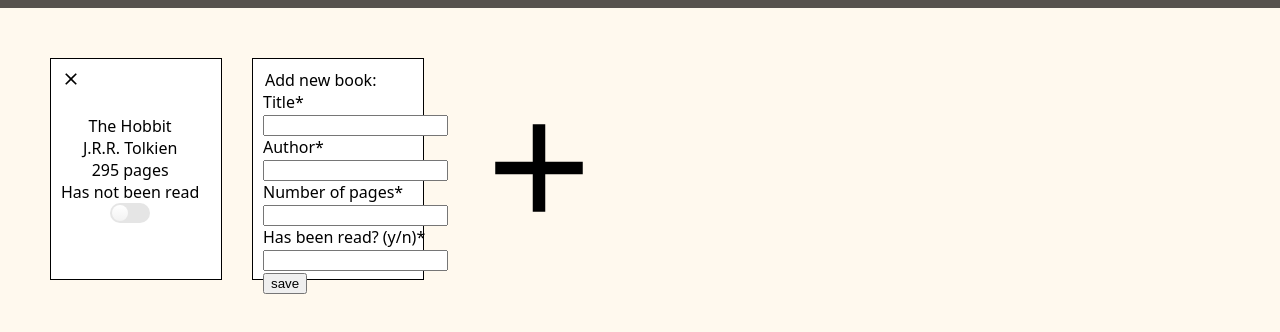
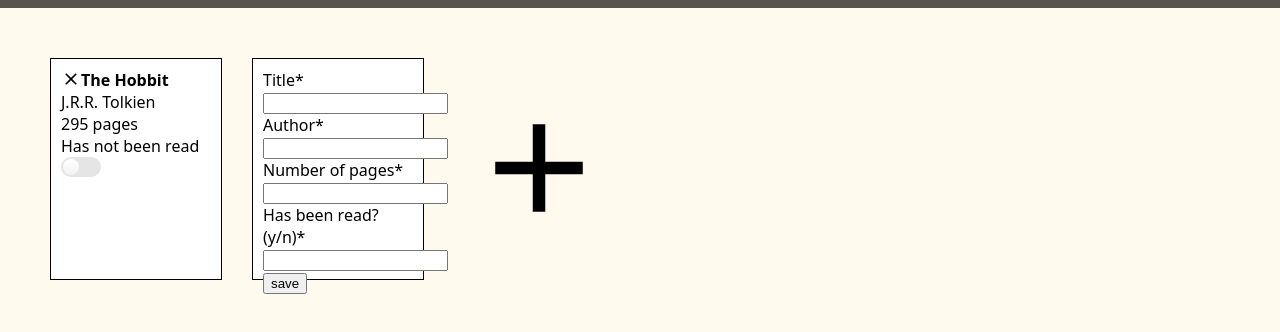
Before and after one commit to rey301/my-library, a plain HTML site: page index.html in a window 1280 px wide. Both pictures are taken after a click on the element 337 px from the left and 320 px from the top of the page. Shown: the part 152-484 px from the top of the page. Drawn offline with Linux system fonts and the light colour scheme.

Commit message:
Update styling

```diff
--- a/book.js
+++ b/book.js
@@ -15,7 +15,7 @@ function Book(title, author, pages, read) {
 		console.log(`${this.title} by ${this.author}, ${this.pages} pages, ${this.readMsg}`);
 	};
 }
-
+// using the form values, add the new book to the library
 function addBookToLibrary(event) {
 	event.preventDefault();
 
@@ -29,11 +29,13 @@ function addBookToLibrary(event) {
 	addNewBook(myLibrary[myLibrary.length-1], myLibrary.length-1);
 }
 
-function createCardItem(name, id) {
-	let li = document.createElement('li');
-	li.textContent = name;
-	li.id = id;
-	return li;
+function createCardItem(name, id, className) {
+	let div = document.createElement('div');
+	div.textContent = name;
+	div.id= id;
+	div.className = className;
+	div.classList.add('info');
+	return div;
 }
 
 function checkRead() {
@@ -57,10 +59,10 @@ function addNewBook(book, id) {
 	// book information
 	let bookInfo = document.createElement('div');
 	bookInfo.className = 'bookInfo';
-	bookInfo.appendChild(createCardItem(book.title, 'title-' + id));
-	bookInfo.appendChild(createCardItem(book.author, 'author-' + id));
-	bookInfo.appendChild(createCardItem(book.pages + ' pages', 'pages-'+id));
-	bookInfo.appendChild(createCardItem(book.readMsg, 'read-'+id));
+
+	bookInfo.appendChild(createCardItem(book.author, 'author-' + id, 'author'));
+	bookInfo.appendChild(createCardItem(book.pages + ' pages', 'pages-'+id, 'pages'));
+	bookInfo.appendChild(createCardItem(book.readMsg, 'read-'+id, 'read'));
 
 	// checkbox to check if book has been read
 	let readSwitch = document.createElement('label');
@@ -89,6 +91,7 @@ function addNewBook(book, id) {
 	bookCard.className = 'book card';
 	bookCard.id = 'book-'+ id;
 	bookCard.appendChild(closeIcon);
+	bookCard.appendChild(createCardItem(book.title, 'title-' + id, 'title'));
 	bookCard.appendChild(bookInfo);
 
 	// add to library container
@@ -103,19 +106,16 @@ function addNewBook(book, id) {
 
 	addCard.appendChild(addIcon);
 
-	// when clicked create a new form within a card
+	// when clicked create a new book form within a card
 	addCard.addEventListener('click', function() {
-		// check if a for is present, if so user must complete it before adding a new book
+		// check if a form hasn't been saved, if so user must complete it before adding a new book
 		if (!document.getElementById('form')) {
 			document.getElementById('addCard').remove();
 			let formCard = createFormCard();
 			libraryContainer.appendChild(formCard);
 			libraryContainer.appendChild(addCard);
 		}
-
 	});
-
-
 
 	libraryContainer.appendChild(bookCard);
 
@@ -147,16 +147,13 @@ function addNewBook(book, id) {
 // create a new card and allow user to edit contents then save
 function createFormCard() {
 	let formCard = document.createElement('div');
-	formCard.className = 'card ' + myLibrary.length;
-	formCard.id = 'form';
+	formCard.className = 'form card';
 
 	//create form
 	let form = document.createElement('form');
+	form.id = 'form';
 
-	let legend = document.createElement('legend');
-	legend.textContent = 'Add new book:';
 
-	form.appendChild(legend);
 
 	//title
 	let titleLabel = document.createElement('label');
--- a/style.css
+++ b/style.css
@@ -20,7 +20,7 @@ header {
 
 }
 
-.title {
+.title:not(.info) {
 	font-weight: 400;
 	font-size: 28px;
 	color: #FFF9EE;
@@ -35,6 +35,12 @@ header {
 	background-color: #FFF9EE;
 	margin-bottom: 10px;
 	padding: 50px;
+}
+
+.titleCard {
+	font-weight: bold;
+	position: absolute;
+
 }
 
 #addCard {
@@ -53,26 +59,42 @@ header {
 	height: 200px;
 	width: 150px;
 	padding: 10px;
-	display: flex;
 }
 
-.bookCard :not(.closeIcon) {
+/* .bookCard :not(.closeIcon) {
 	display: flex;
 	justify-content: center;
 	align-items: start;
+} */
+
+.book.card {
+	display: grid;
+	grid-template-columns: 1fr 8fr;
+	grid-template-rows: 1fr 8fr;
+}
+
+.title.info {
+	font-weight: bold;
+	color: black;
+
+	grid-column-start: 2;
+}
+
+.bookInfo {
+	grid-row-start: 2;
+	grid-column: 1 / span 2;
 }
 
 .closeIcon {
-	position: absolute;
 	height: 20px;
 }
-
+/*
 .bookInfo {
 	display: flex;
 	flex-direction: column;
 	justify-content: center;
 	align-items: center;
-}
+} */
 
 input[type=checkbox] {
 	opacity: 0;
@@ -107,6 +129,10 @@ input[type=checkbox]:checked + .switch-btn {
 	background: rgb(55, 163, 55);
 }
 
+.form.card {
+	height:
+}
+
 li {
 	list-style: none;
 }
```
